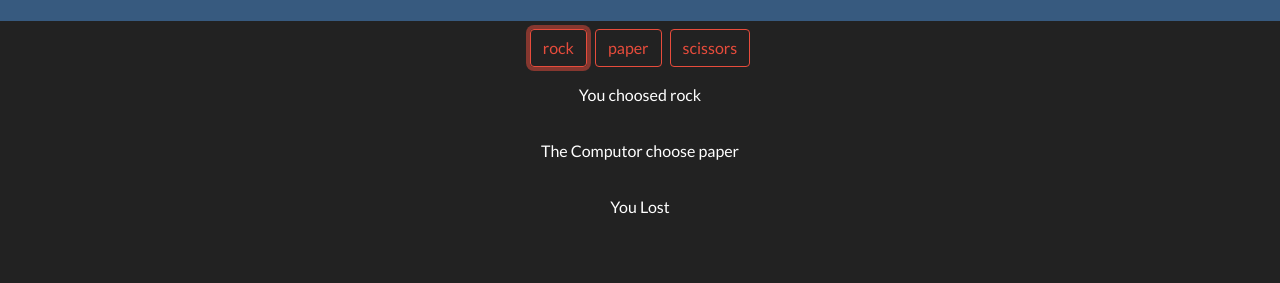
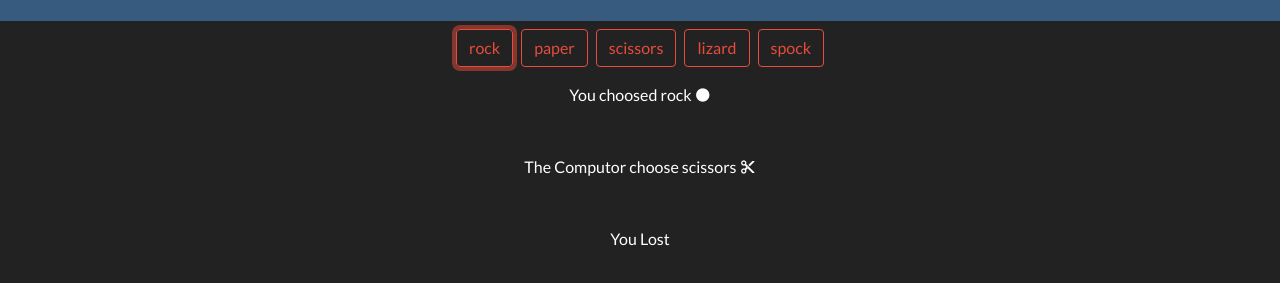
Before and after one commit to Jo-nathanWright/RockPaperScissors, a plain HTML site: page index.html in a window 1280 px wide. Both pictures are taken after a click on the button "rock". Shown: the part 77-360 px from the top of the page. Drawn offline with nearby package versions, Linux system fonts and the light colour scheme.

Commit message:
Started adding spock and lizard

```diff
--- a/app.js
+++ b/app.js
@@ -1,19 +1,33 @@
 let cpChoice = {}
+let cpIcon = {}
 /**
  * Sets up the win and lose conditions for the players choices
  */
 let choices = {
     rock: {
-        wins: 'scissors', //set condition to make it so if choice.win = cpChoice, then you win
-        loses: 'paper' //set condition to make it so if choice.lose = cpChoice, then you lose
+        wins: ['scissors', 'lizard'], //set condition to make it so if choice.win = cpChoice, then you win
+        loses: ['paper', 'spock'], //set condition to make it so if choice.lose = cpChoice, then you lose
+        icon: 'mdi mdi-circle'
     },
     paper: {
-        wins: 'rock',
-        loses: 'scissors'
+        wins: ['rock', 'spock'],
+        loses: ['scissors', 'lizard'],
+        icon: 'mdi mdi-file-outline'
     },
     scissors: {
-        wins: 'paper',
-        loses: 'rock'
+        wins: ['paper', 'lizard'],
+        loses: ['rock', 'spock'],
+        icon: 'mdi mdi-content-cut'
+    },
+    lizard: {
+        wins: ['spock', 'paper'],
+        loses: ['rock', 'scissors'],
+        icon: 'mdi mdi-google-downasaur'
+    },
+    spock: {
+        wins: ['scissors', 'rock'],
+        loses: ['paper', 'lizard'],
+        icon: 'mdi mdi-hand-right'
     }
 }
 
@@ -26,12 +40,23 @@ function computorsPlay() {
     switch (computorChoice) {
         case 0:
             cpChoice = 'rock'
+            cpIcon = 'mdi mdi-circle'
             break;
         case 1:
             cpChoice = 'paper'
+            cpIcon = 'mdi mdi-file-outline'
             break;
         case 2:
             cpChoice = 'scissors'
+            cpIcon = 'mdi mdi-content-cut'
+            break;
+        case 3:
+            cpChoice = 'spock'
+            cpIcon = 'mdi mdi-hand-right'
+            break;
+        case 4:
+            cpChoice = 'snake'
+            cpIcon = 'mdi mdi-google-downasaur'
             break;
     }
 }
@@ -53,12 +78,17 @@ function drawButtons() {
  * @param {string} playerChoice
  */
 function play(playerChoice) {
+    let choice = choices[playerChoice]
     computorsPlay()
-    document.getElementById('choice').innerHTML = `You choosed ${playerChoice}`
-    document.getElementById('cpChoice').innerHTML = `The Computor choose ${cpChoice}`
+    document.getElementById('choice').innerHTML = `<p>You choosed ${playerChoice} <i class="${choice.icon}"></i></p>`
+    document.getElementById('cpChoice').innerHTML = `<p>The Computor choose ${cpChoice} <i class="${cpIcon}"></i></p>`
 
     //#region Does the player win?
-    let choice = choices[playerChoice]
+    //NOTE use find to search through an array to see if the computors choice is in your choice!
+    //let victory = choice.find(Element => Element = cpChoice)
+    //console.log('Testing', victory)
+
+
     switch (cpChoice) {
         case playerChoice:
             document.getElementById('result').innerHTML = `You Drawed`
@@ -68,7 +98,7 @@ function play(playerChoice) {
             document.getElementById('result').innerHTML = `You Won`
             console.log('You WIN')
             break;
-        case choice.loses:
+        default:
             document.getElementById('result').innerHTML = `You Lost`
             console.log('You LOST')
             break;
--- a/index.html
+++ b/index.html
@@ -8,6 +8,7 @@
     <link rel="stylesheet" href="https://cdn.jsdelivr.net/npm/bootstrap@4.6.0/dist/css/bootstrap.min.css"
         integrity="sha384-B0vP5xmATw1+K9KRQjQERJvTumQW0nPEzvF6L/Z6nronJ3oUOFUFpCjEUQouq2+l" crossorigin="anonymous">
     <link rel="stylesheet" href="assets/Darkly.css">
+    <link rel="stylesheet" href="//cdn.materialdesignicons.com/5.4.55/css/materialdesignicons.min.css">
     <link rel="stylesheet" href="assets/style.css">
     <title>Rock Paper Scissors</title>
 </head>
```
